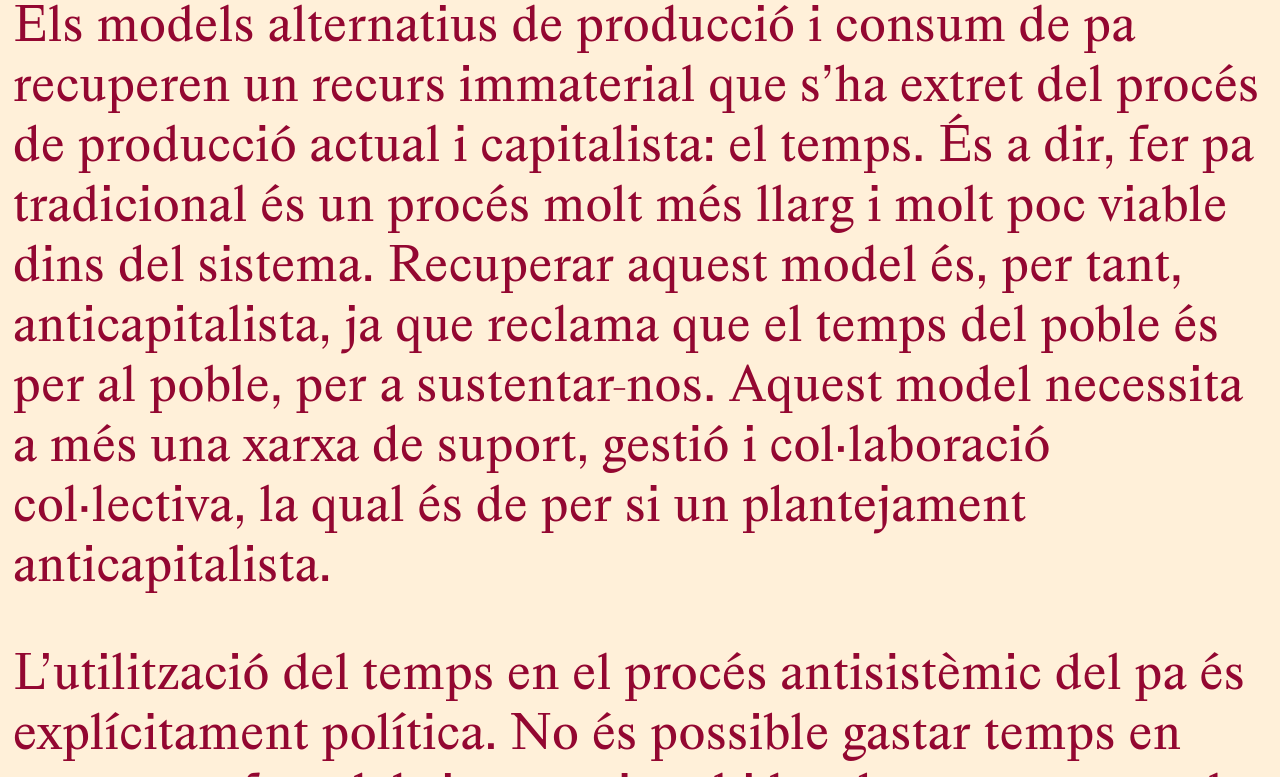
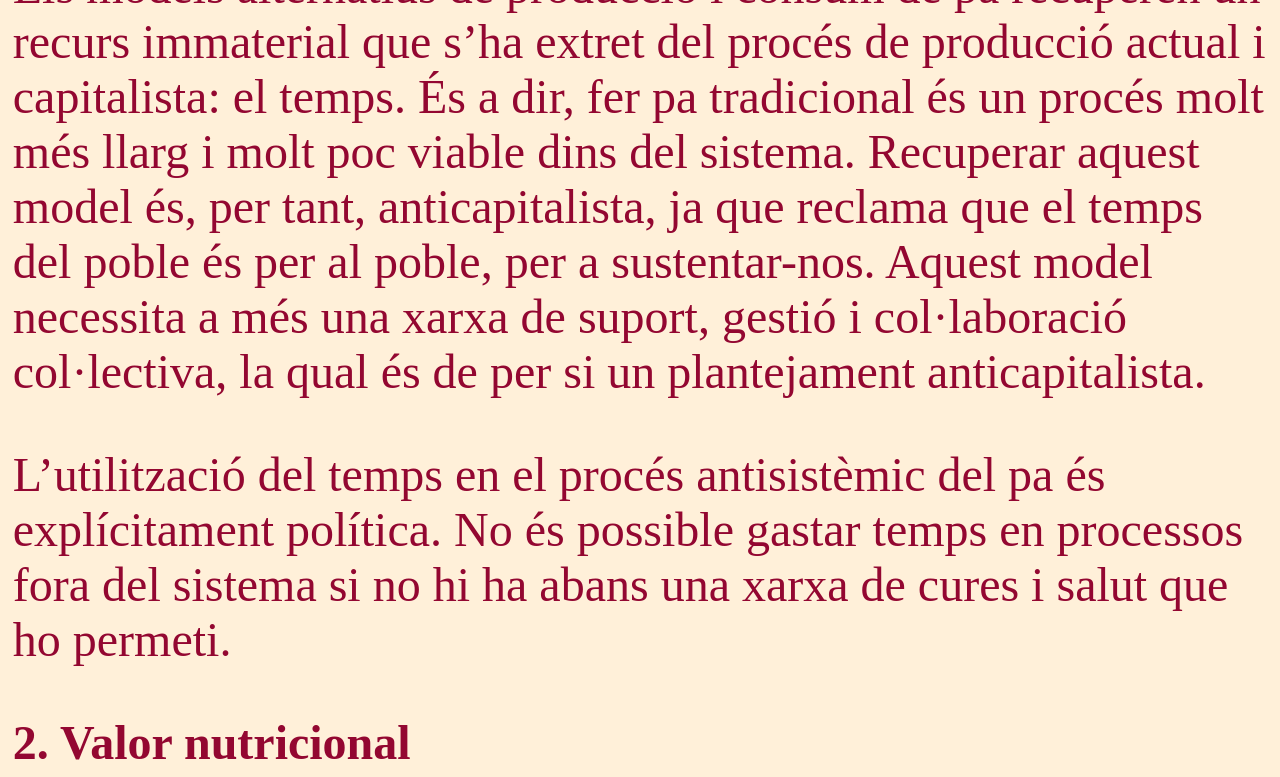
Before and after one commit to procesantisistemic/pa, a plain HTML site: page index.html in a window 1280 px wide. Shown: the part 581-1358 px from the top of the page. Drawn offline with Linux system fonts and the light colour scheme; files whose address does not match are found by name; a web font is replaced by a local one.

Commit message:
Update style.css

```diff
--- a/css/style.css
+++ b/css/style.css
@@ -9,7 +9,7 @@ body{
 
 @font-face {
   font-family: Happy Times at the IKOB;
-  src: url(/css/fonts/happy-times-NG_regular_master_web.ttf);
+  src: url(/fonts/happy-times-NG_regular_master_web.ttf);
   font-weight: regular;
 }
 
```
